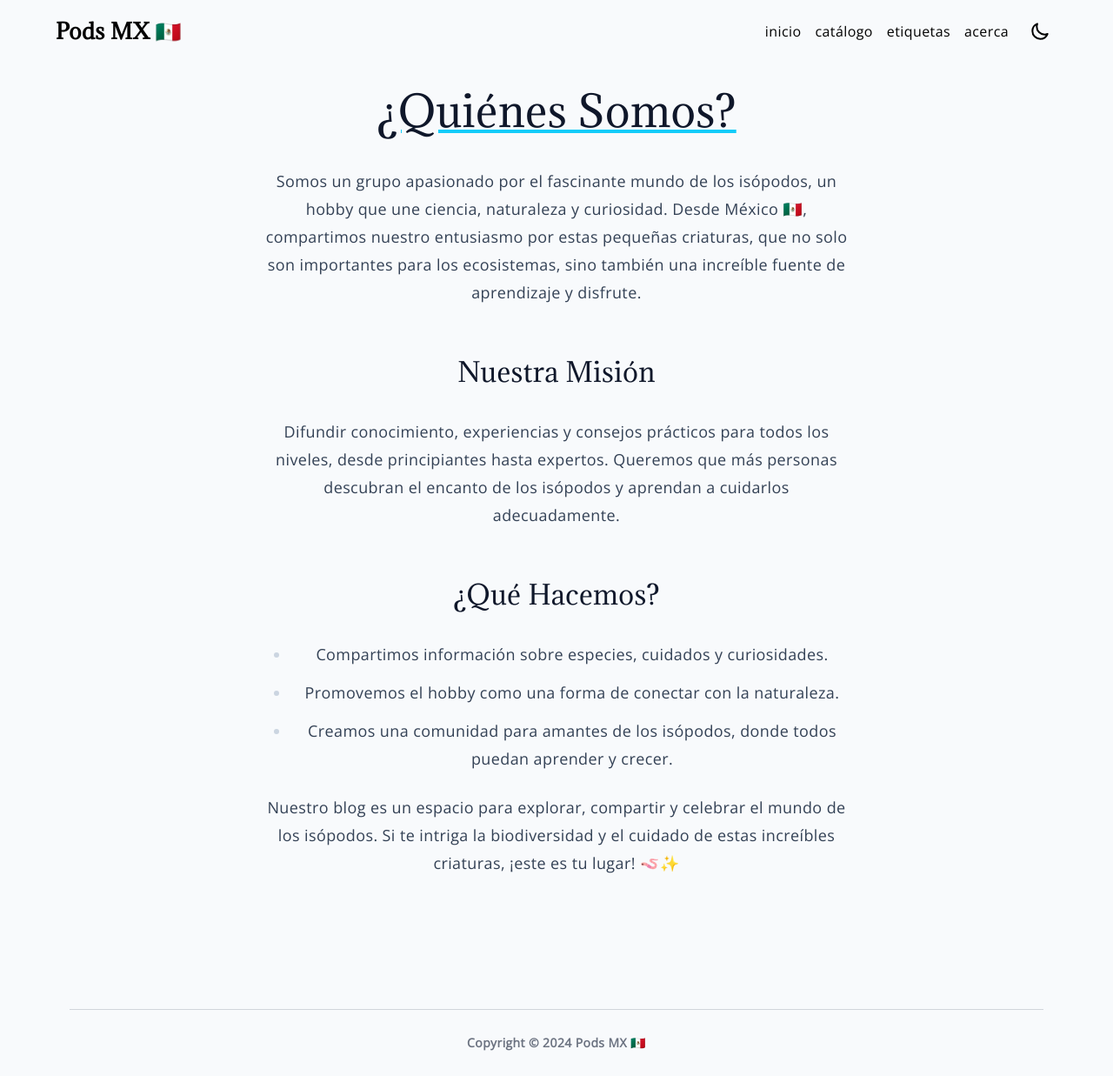
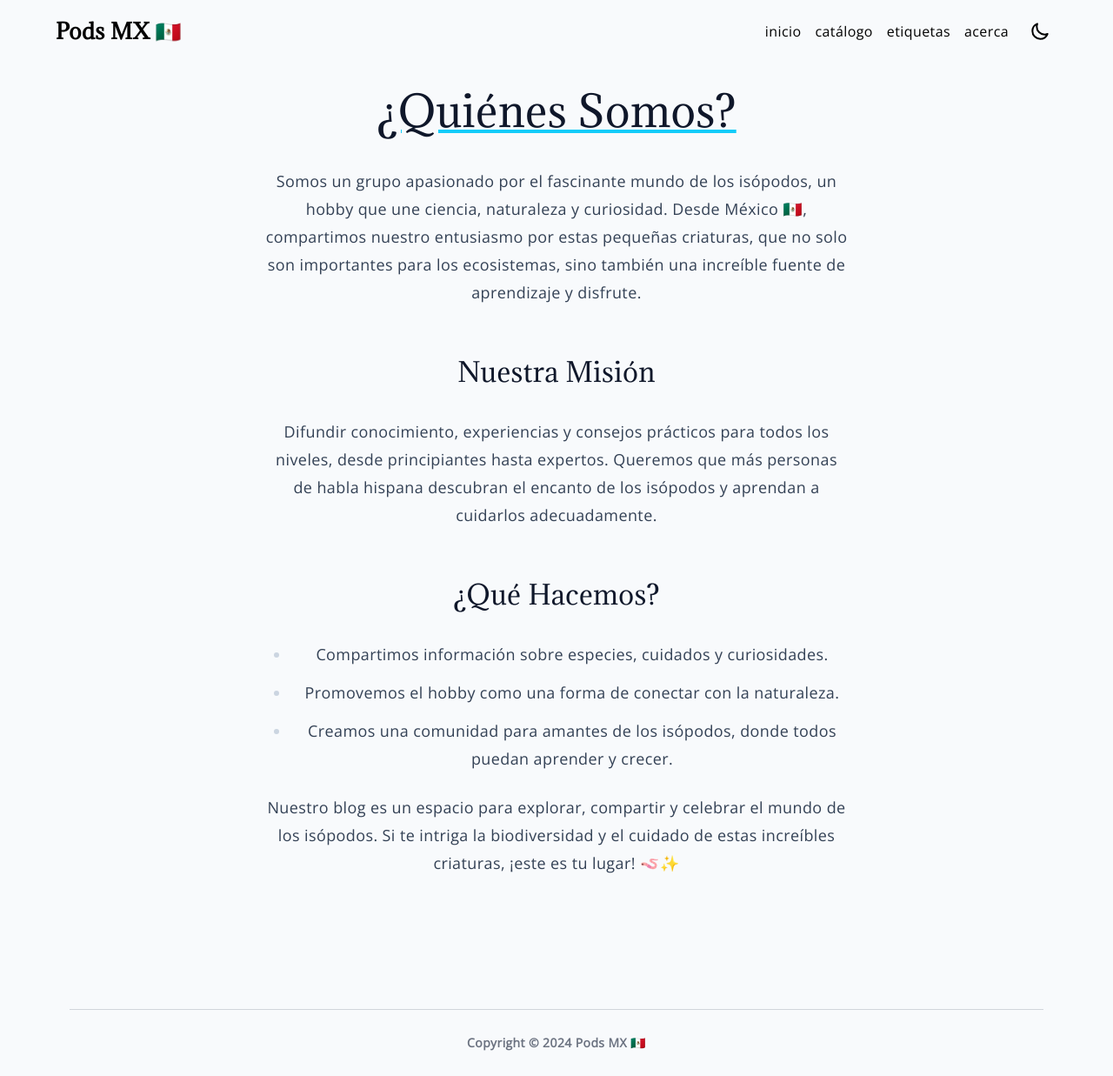
Before and after one commit to mauricio-sg/pods-mx, a Jekyll site: the page built from about.md, in a window 1280 px wide. Shown: the whole page at 87% size. Built offline with Jekyll 4.4.1, drawn with Linux system fonts in a browser that asks for light colours.

Commit message:
Detalles

```diff
--- a/about.md
+++ b/about.md
@@ -8,7 +8,7 @@ order: 4
 Somos un grupo apasionado por el fascinante mundo de los isópodos, un hobby que une ciencia, naturaleza y curiosidad. Desde México 🇲🇽, compartimos nuestro entusiasmo por estas pequeñas criaturas, que no solo son importantes para los ecosistemas, sino también una increíble fuente de aprendizaje y disfrute.
 
 ## Nuestra Misión
-Difundir conocimiento, experiencias y consejos prácticos para todos los niveles, desde principiantes hasta expertos. Queremos que más personas descubran el encanto de los isópodos y aprendan a cuidarlos adecuadamente.
+Difundir conocimiento, experiencias y consejos prácticos para todos los niveles, desde principiantes hasta expertos. Queremos que más personas de habla hispana descubran el encanto de los isópodos y aprendan a cuidarlos adecuadamente.
 
 ## ¿Qué Hacemos?
 - Compartimos información sobre especies, cuidados y curiosidades.
```
Also changed, not shown: _posts/2024-12-04-capps.md (+1 -1 lines), _posts/2024-12-04-pandas.md (+1 -1 lines), _posts/2024-12-04-payasos.md (+1 -1 lines), _posts/2024-12-04-vacas.md (+1 -1 lines).
